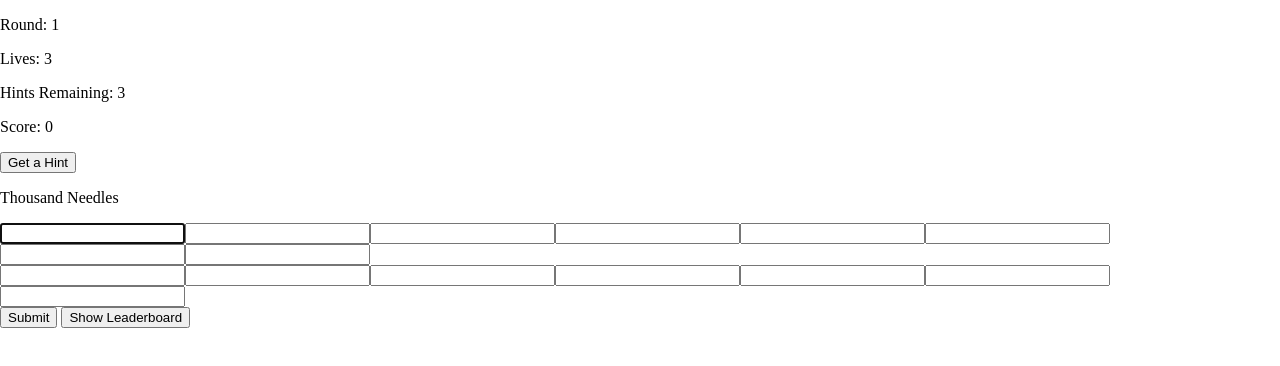
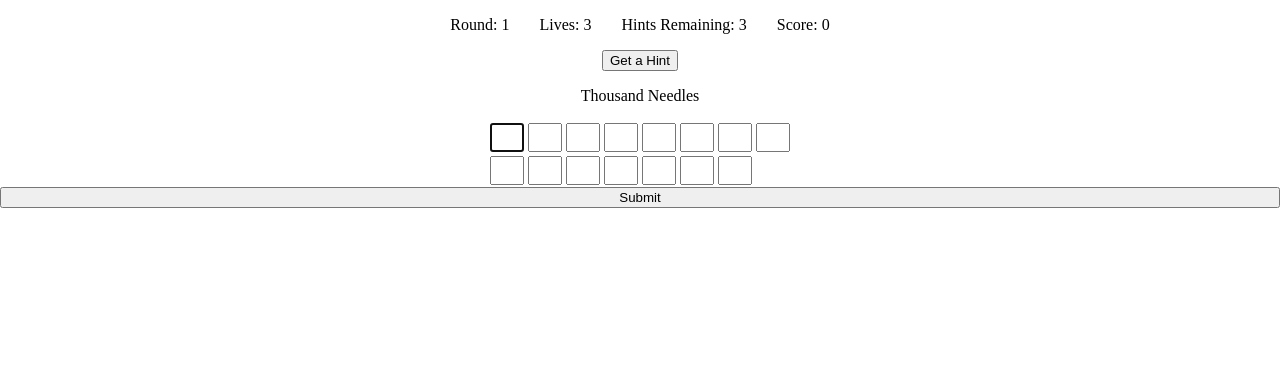
Before and after one commit to Carring10/warcraft-geoguesser, a website with bundled scripts: page client/index.html in a window 1280 px wide. Both pictures are taken after a click on the button "Start". Built offline with nearby package versions, Linux system fonts and the light colour scheme.

Commit message:
game container css positioning

```diff
--- a/client/index.html
+++ b/client/index.html
@@ -21,16 +21,19 @@
       <p>Lives: <span id="lives">3</span></p>
       <p>Hints Remaining: <span id="hint">3</span></p>
       <p>Score: <span id="score">0</span></p>
+    </div>
+    <div class="hint-container">
       <button id="hint-button">Get a Hint</button>
-      <div id="hint-container"></div>
+      <div id="hint-message"></div>
     </div>
     <div class="zone-container">
       <p id="zone-name"></p>
       <div id="input-fields"></div>
     </div>
-    <button id="submit">Submit</button>
-    <button id="show-leaderboard">Show Leaderboard</button>
-    <button id="next">Next</button>
+    <div class="button-container">
+      <button id="submit">Submit</button>
+      <button id="next">Next</button>
+    </div>
   </div>
   <div class="game-over">
     <h2>You ran out of lives...</h2>
--- a/client/script.js
+++ b/client/script.js
@@ -8,7 +8,7 @@ const gameContainer = document.querySelector('.game-container');
 const round = document.getElementById('round');
 const lives = document.getElementById('lives');
 const score = document.getElementById('score');
-const hintContainer = document.getElementById('hint-container');
+const hintMessage = document.getElementById('hint-message');
 const hint = document.getElementById('hint');
 const hintButton = document.getElementById('hint-button');
 const gameOverScreen = document.querySelector('.game-over');
@@ -44,8 +44,6 @@ lastSession.addEventListener('click', getLastSession);
 hintButton.addEventListener('click', revealHint);
 
 submit.addEventListener('click', handleInput);
-
-showLeaderBoard.addEventListener('click', showleaderBoard);
 
 next.addEventListener('click', () => {
   round.innerHTML++;
@@ -105,7 +103,7 @@ function revealHint() {
   const hintText = document.createElement('p');
 
   hintText.innerText = zone.hint;
-  hintContainer.appendChild(hintText);
+  hintMessage.appendChild(hintText);
 }
 
 function getNextZone() {
@@ -221,8 +219,8 @@ function reset() {
     inputFields.removeChild(inputFields.firstChild);
   }
 
-  while (hintContainer.firstChild) {
-    hintContainer.removeChild(hintContainer.firstChild);
+  while (hintMessage.firstChild) {
+    hintMessage.removeChild(hintMessage.firstChild);
   }
 }
 
--- a/client/style.css
+++ b/client/style.css
@@ -38,4 +38,40 @@ html, body {
   border: none;
   background-color: transparent;
   cursor: pointer;
+  text-align: center;
 }
+
+.game-container {
+  display: flex;
+  justify-content: center;
+}
+
+.game-info {
+  display: flex;
+  gap: 30px;
+  justify-content: center;
+}
+
+.hint-container {
+  display: flex;
+  justify-content: center;
+  text-align: center;
+}
+
+.zone-container {
+  display: flex;
+  flex-direction: column;
+  align-items: center;
+}
+
+#input {
+  width: 20px;
+  padding: 5px;
+  margin: 2px;
+}
+
+.button-container {
+  display: flex;
+  flex-direction: column;
+  gap: 50px;
+}
```
